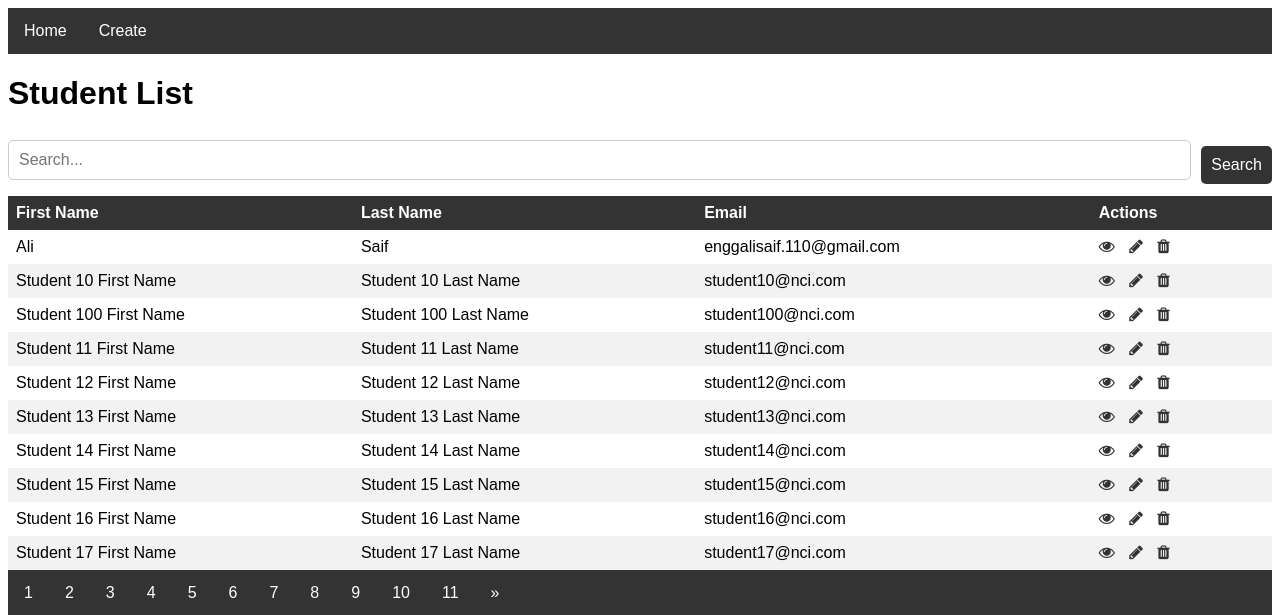
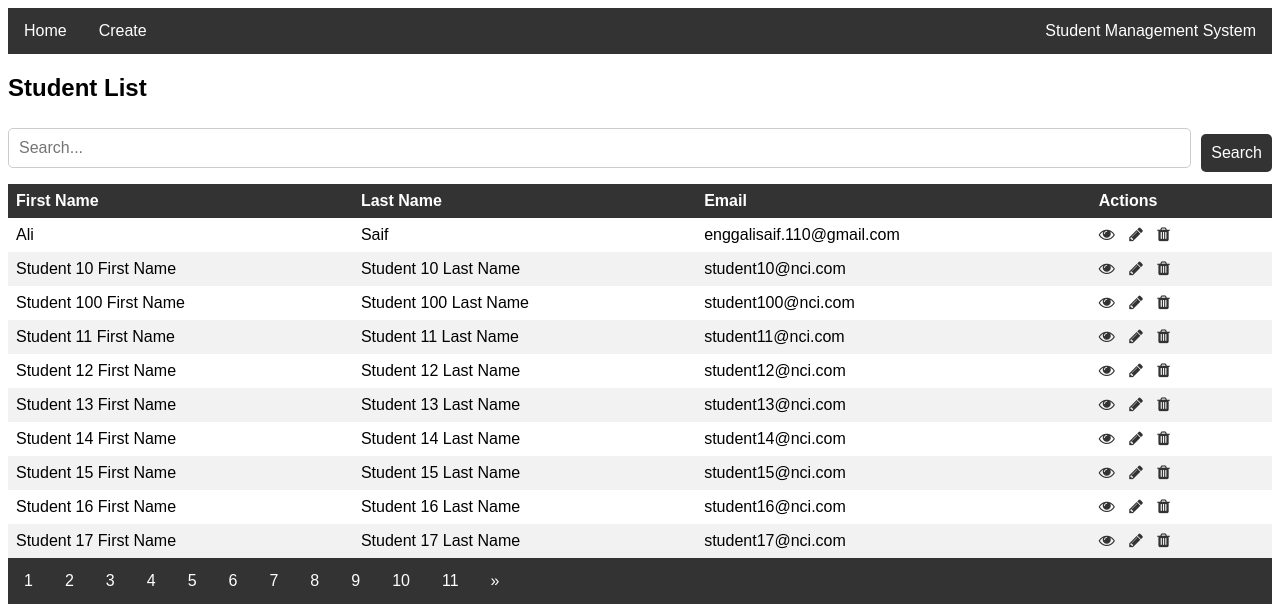
Before and after one commit to AliSaif110-A/student_management, a Django app: page / in a window 1280 px wide. Shown: the top 615 px of the page. Run offline with Django 4.2, Linux system fonts and the light colour scheme; data comes from the database, SQL or seed files in the repository.

Commit message:
add project title

```diff
--- a/students/templates/base.html
+++ b/students/templates/base.html
@@ -18,6 +18,7 @@
         <ul>
             <li><a href="{% url 'students:list' %}">Home</a></li>
             <li><a href="{% url 'students:create' %}">Create</a></li>
+            <li style="float:right"><a href="{% url 'students:list' %}">Student Management System</a></li>
         </ul>
     </nav>
     <main>
--- a/students/templates/list.html
+++ b/students/templates/list.html
@@ -1,6 +1,6 @@
 {% extends 'base.html' %}
 {% block content %}
-<h1>Student List</h1>
+<h2>Student List</h2>
 <form class="search-form" method="get" action="{% url 'students:search' %}">
   <input type="text" name="query" placeholder="Search...">
   <button type="submit">Search</button>
```
